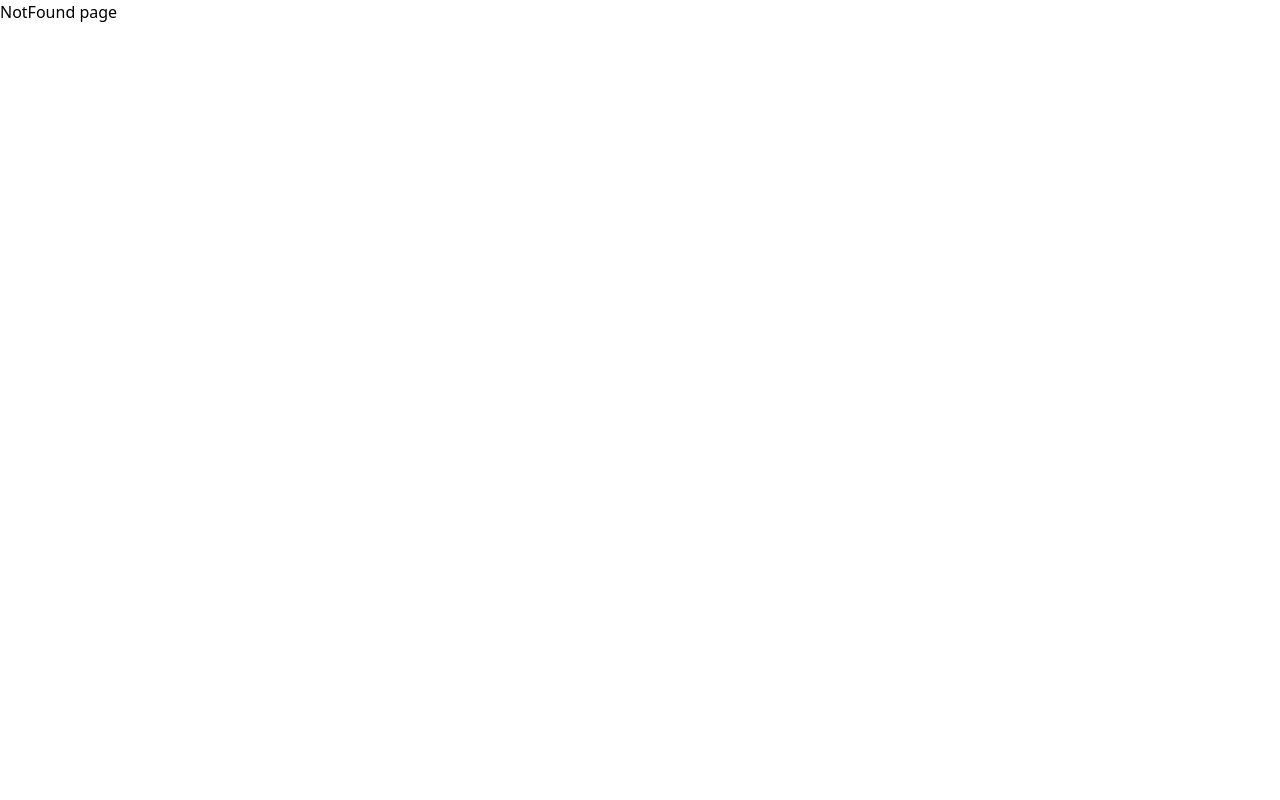
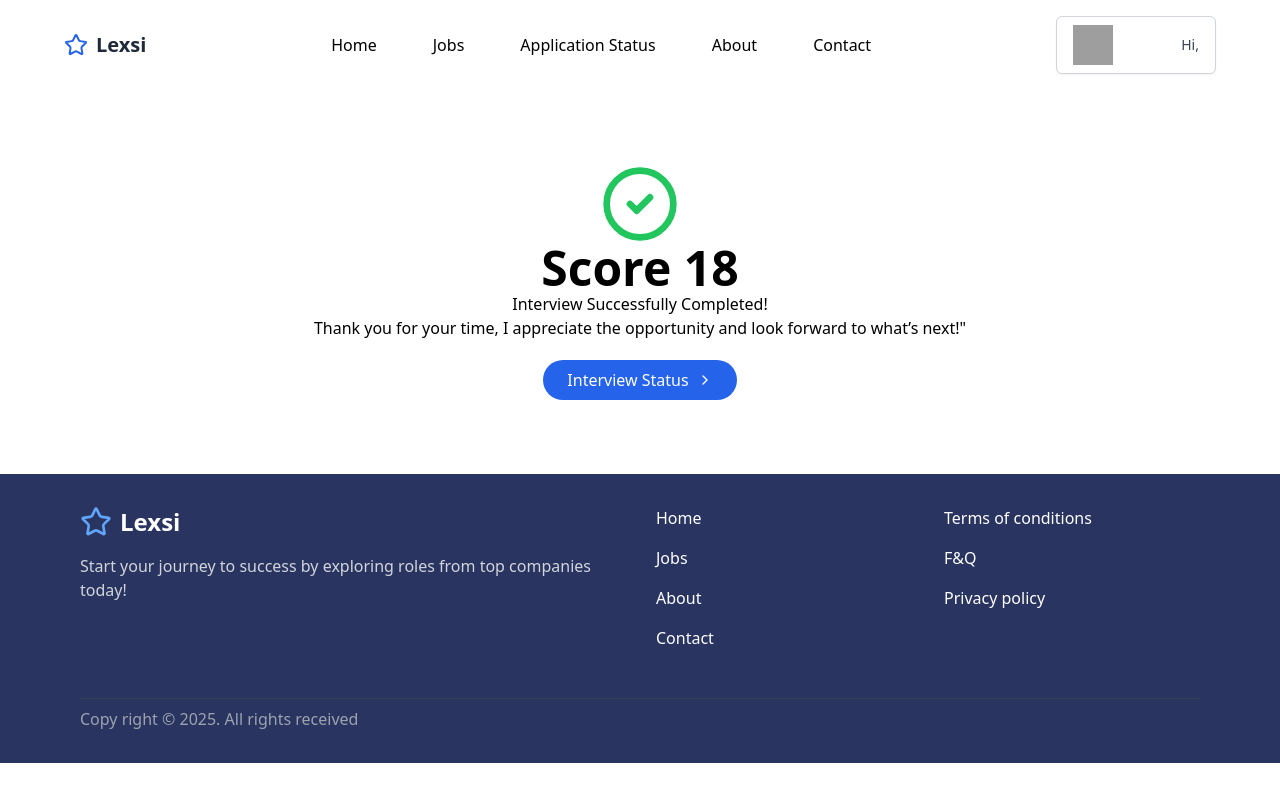
Before and after one commit to srishticampus/AI-Powered-Interview-Bot, a React (Vite) app in the folder client/: page /lexsi/user/interview-score in a window 1280 px wide. Built offline with nearby package versions, Linux system fonts and the light colour scheme.

Commit message:
feat: interview

```diff
--- a/client/src/App.jsx
+++ b/client/src/App.jsx
@@ -20,6 +20,7 @@ import { ScheduleInterview } from "./components/ui/scheduleInterview/scheduleInt
 import { ApplicationStatus } from "./pages/user/applicationStatus/applicationStatus";
 import { InterviewPreview } from "./components/user/interview/interviewPreview";
 import { AttendInterview } from "./components/user/interview/attendInterview";
+import { InterviewScore } from "./components/user/interview/interviewScore";
 
 function App() {
   return (
@@ -42,6 +43,7 @@ function App() {
         <Route path="/user/contact" element={<Contact />} />
         <Route path="/user/interview-preview" element={<InterviewPreview />} />
         <Route path="/user/attend-interview" element={<AttendInterview />} />
+        <Route path="/user/interview-score" element={<InterviewScore />} />
 
         {/* admin  */}
         <Route path="/admin/signin" element={<AdminSignIn />} />
--- a/client/src/components/user/interview/attendInterview.jsx
+++ b/client/src/components/user/interview/attendInterview.jsx
@@ -1,4 +1,4 @@
-import React, { useState, useRef, useEffect } from "react";
+import React, { useState, useRef, useEffect, startTransition } from "react";
 import {
   Mic,
   MicOff,
@@ -6,9 +6,11 @@ import {
   VideoOff,
   ChevronRight,
   ChevronDown,
+  ChevronLeft,
 } from "lucide-react";
 import { UserNavbar } from "../navbar/userNavbar";
 import { Footer } from "../../landing/footer";
+import { useNavigate } from "react-router-dom";
 
 const questions = [
   {
@@ -118,8 +120,8 @@ export const AttendInterview = () => {
   const [selectedDeviceId, setSelectedDeviceId] = useState("");
   const [showDeviceMenu, setShowDeviceMenu] = useState(false);
   const menuRef = useRef(null);
-
   const videoRef = useRef(null);
+  const navigate = useNavigate();
 
   const toggleDeviceMenu = () => {
     setShowDeviceMenu(!showDeviceMenu);
@@ -228,6 +230,7 @@ export const AttendInterview = () => {
     { key: "option4", value: question.option4 },
   ];
 
+  const submitAnswers = () => {};
   return (
     <>
       <UserNavbar />
@@ -273,6 +276,33 @@ export const AttendInterview = () => {
                 </div>
               </div>
 
+              <div className="tw-flex tw-w-full tw-justify-around">
+                <button
+                  className="tw-bg-blue-600 tw-text-white tw-px-6 tw-py-2 tw-rounded-lg tw-flex tw-items-center tw-gap-2"
+                  disabled={currentQuestion.id === 1}
+                  onClick={() => {
+                    const nextId = currentQuestion.id - 1;
+                    if (nextId > 0) {
+                      setCurrentQuestion(
+                        questions.find((q) => q.id === nextId)
+                      );
+                      setSelectedOption(null);
+                    }
+                  }}
+                >
+                  Prev
+                  <ChevronLeft className="tw-w-4 tw-h-4" />
+                </button>
+
+                <button
+                  className="tw-bg-blue-600 tw-text-white tw-px-6 tw-py-2 tw-rounded-lg tw-flex tw-items-center tw-gap-2"
+                  onClick={() => {
+                    navigate("/user/interview-score");
+                  }}
+                >
+                  Submit
+                  <ChevronRight className="tw-w-4 tw-h-4" />
+                </button>
                 <button
                   className="tw-bg-blue-600 tw-text-white tw-px-6 tw-py-2 tw-rounded-lg tw-flex tw-items-center tw-gap-2"
                   onClick={() => {
@@ -284,6 +314,7 @@ export const AttendInterview = () => {
                   Next
                   <ChevronRight className="tw-w-4 tw-h-4" />
                 </button>
+              </div>
             </div>
 
             {/* Right Sidebar */}
--- /dev/null
+++ b/client/src/components/user/interview/interviewScore.jsx
@@ -0,0 +1,37 @@
+import { ChevronRight, CircleCheck } from "lucide-react";
+import { Footer } from "../../landing/footer";
+import { UserNavbar } from "../navbar/userNavbar";
+
+export const InterviewScore = () => {
+  return (
+    <div>
+      <UserNavbar />
+
+      <div className="tw-min-h-96 tw-flex tw-items-center tw-justify-center">
+        <div className="tw-text-center">
+          <div className="tw-flex tw-justify-center tw-text-green-500">
+            <CircleCheck size={80}  />
+          </div>
+          <h1 className="tw-text-5xl tw-font-bold">Score 18</h1>
+          <h3>Interview Successfully Completed!</h3>
+          <p>
+            Thank you for your time, I appreciate the opportunity and look
+            forward to what’s next!"
+          </p>
+
+          <div className="tw-flex tw-justify-center tw-mt-5 ">
+            <button
+              className="tw-bg-blue-600 tw-text-white tw-px-6 tw-py-2 tw-rounded-full tw-flex tw-items-center tw-gap-2"
+              onClick={() => {}}
+            >
+              Interview Status
+              <ChevronRight className="tw-w-4 tw-h-4" />
+            </button>
+          </div>
+        </div>
+      </div>
+
+      <Footer />
+    </div>
+  );
+};
```
Lines whose indentation alone changed are shown as unchanged.
